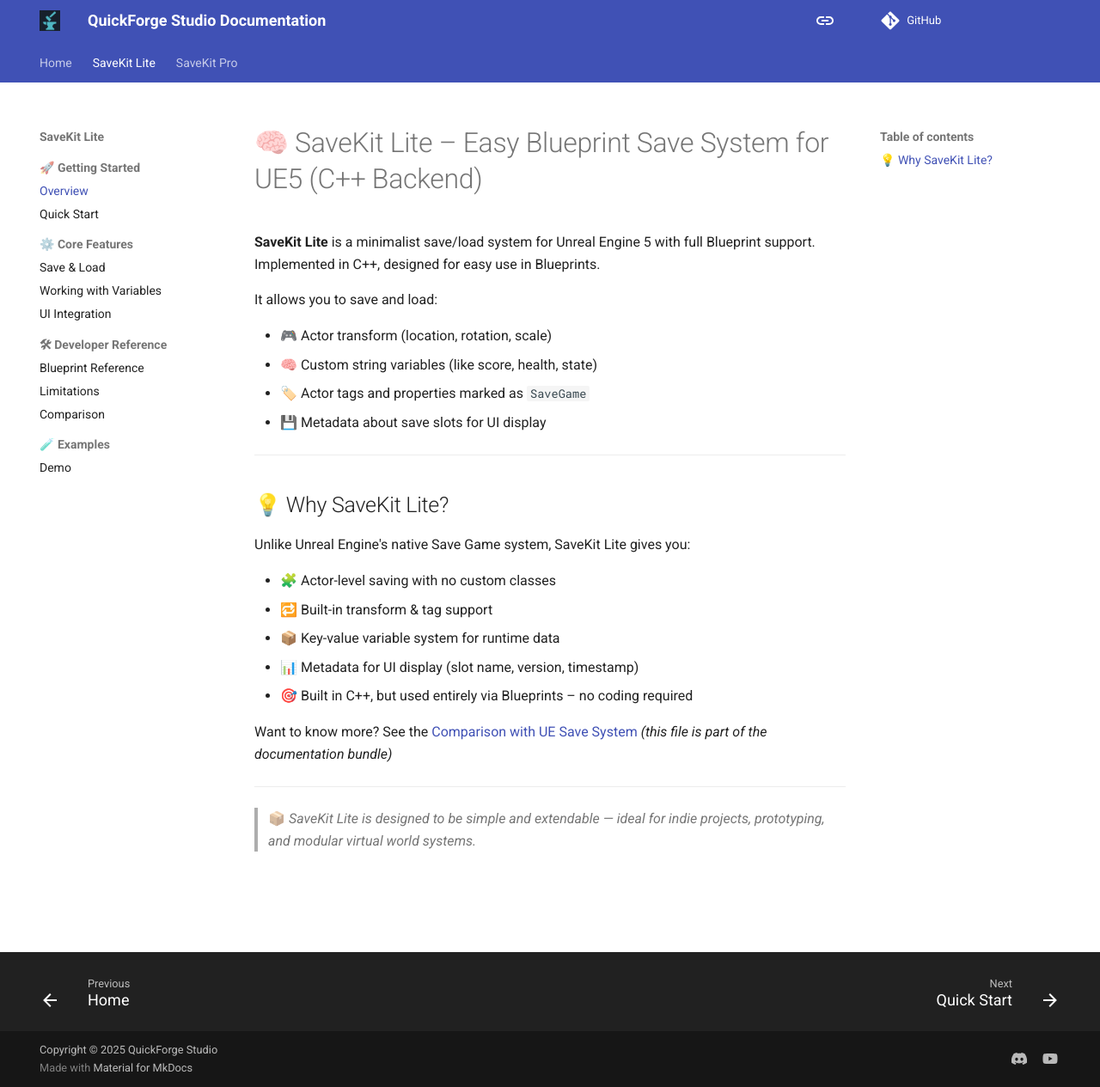
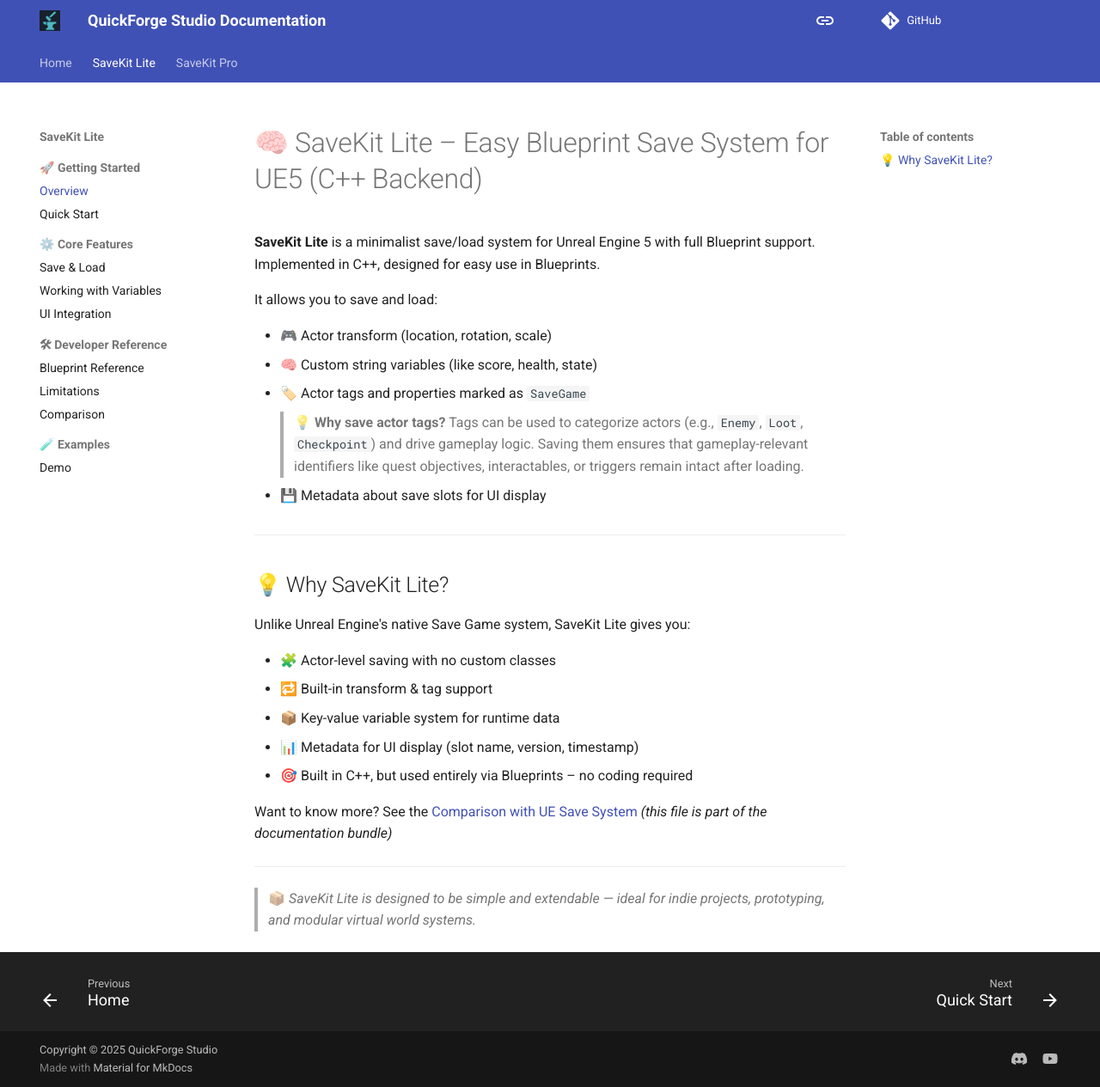
Before and after one commit to george-shilovsky/quickforge-docs, an MkDocs documentation site: the page built from docs/SaveKitLite/index.md, in a window 1280 px wide and 1265 px high. Shown: the whole window at 86% size. Built offline with MkDocs 1.6.1 and Material for MkDocs 9.7.7, drawn with Linux system fonts in a browser that asks for light colours; comment, search, counter and statistics services are not loaded.

Commit message:
Update index.md

```diff
--- a/docs/SaveKitLite/index.md
+++ b/docs/SaveKitLite/index.md
@@ -7,6 +7,8 @@
 - 🎮 Actor transform (location, rotation, scale)
 - 🧠 Custom string variables (like score, health, state)
 - 🏷️ Actor tags and properties marked as `SaveGame`
+> 💡 **Why save actor tags?** Tags can be used to categorize actors (e.g., `Enemy`, `Loot`, `Checkpoint`) and drive gameplay logic. Saving them ensures that gameplay-relevant identifiers like quest objectives, interactables, or triggers remain intact after loading.
+
 - 💾 Metadata about save slots for UI display
 
 ---
```
